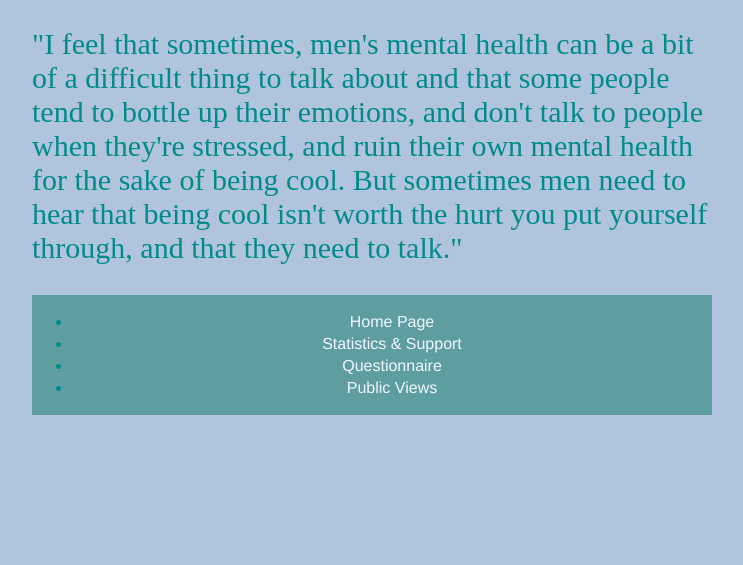
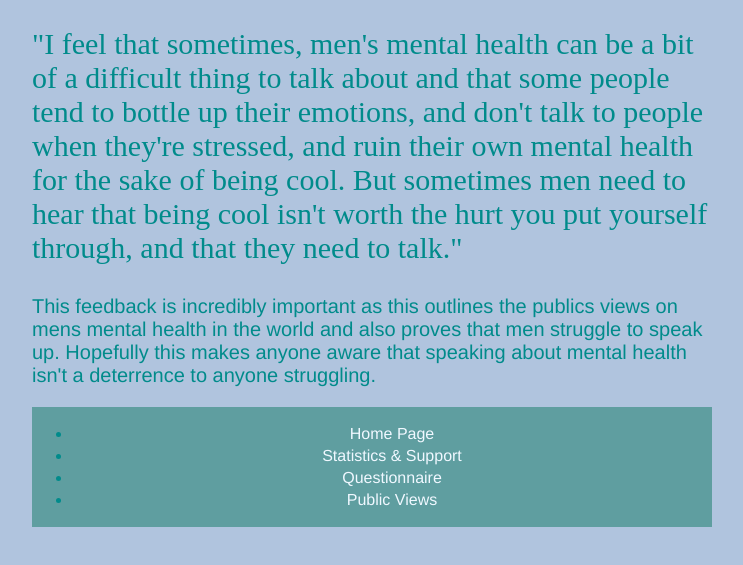
Before and after one commit to Ranny-leigh/First-Website, a plain HTML site: page Public.HTML in a window 1280 px wide. Shown: the part 139-704 px from the top of the page, without its empty margins (268-1011 px from the left). Drawn offline with Linux system fonts and the light colour scheme.

Commit message:
Final touches

```diff
--- a/Public.HTML
+++ b/Public.HTML
@@ -17,6 +17,10 @@
         health for the sake of being cool. But sometimes men need to hear that being cool isn't worth the hurt you put
         yourself through, and that they need to talk."
     </p>
+    <p id="health">This feedback is incredibly important as this outlines the publics views on mens mental health in the world
+    and also proves that men struggle to speak up. Hopefully this makes anyone aware that speaking about mental health
+    isn't a deterrence to anyone struggling.
+    </p>
   </main>
 
    <nav class="navbar">
--- a/style.css
+++ b/style.css
@@ -53,3 +53,7 @@ body{
     background-color:darkcyan;
     color:dodgerblue;
 }
+
+#health{
+    font-size:20px;
+}
```
